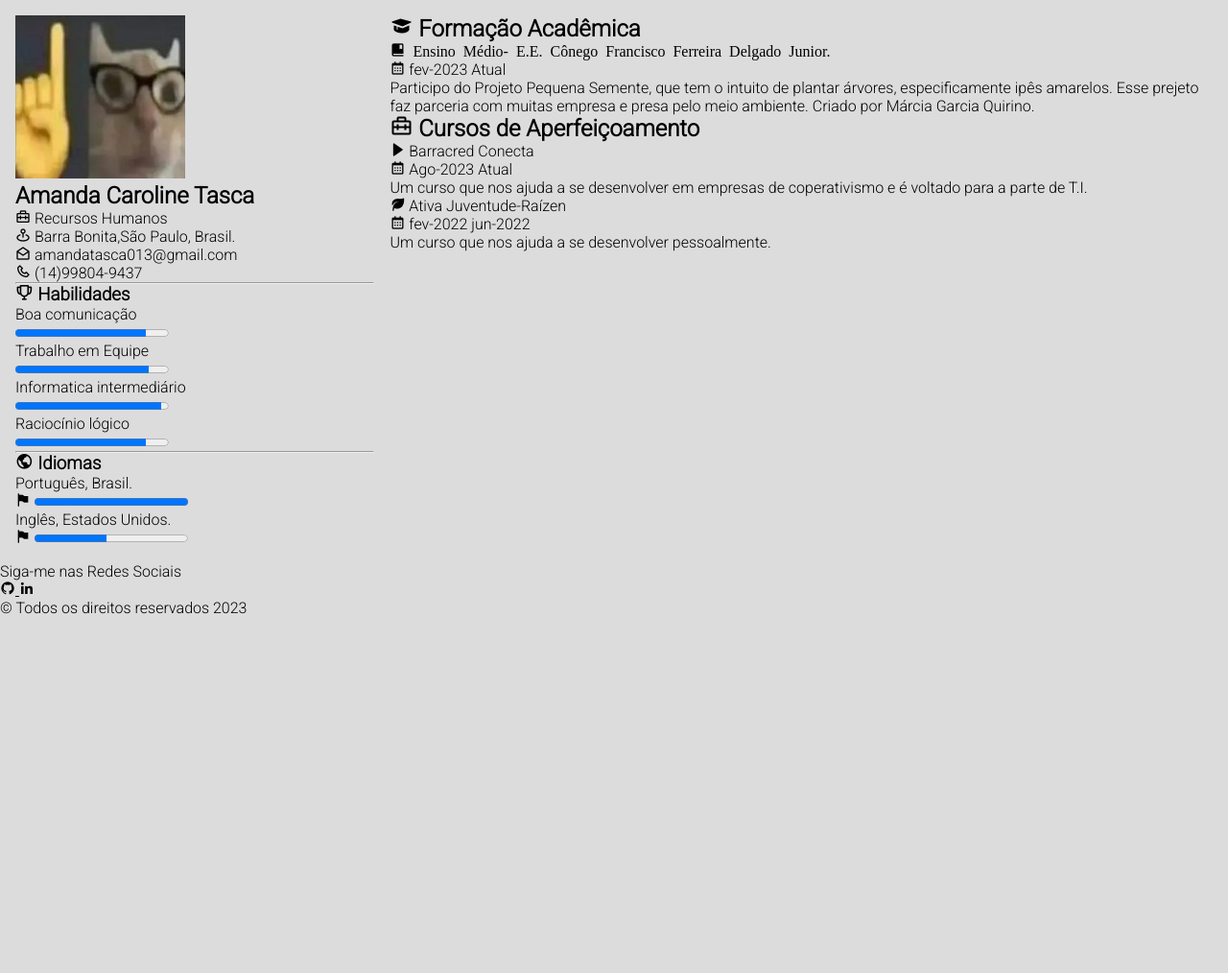
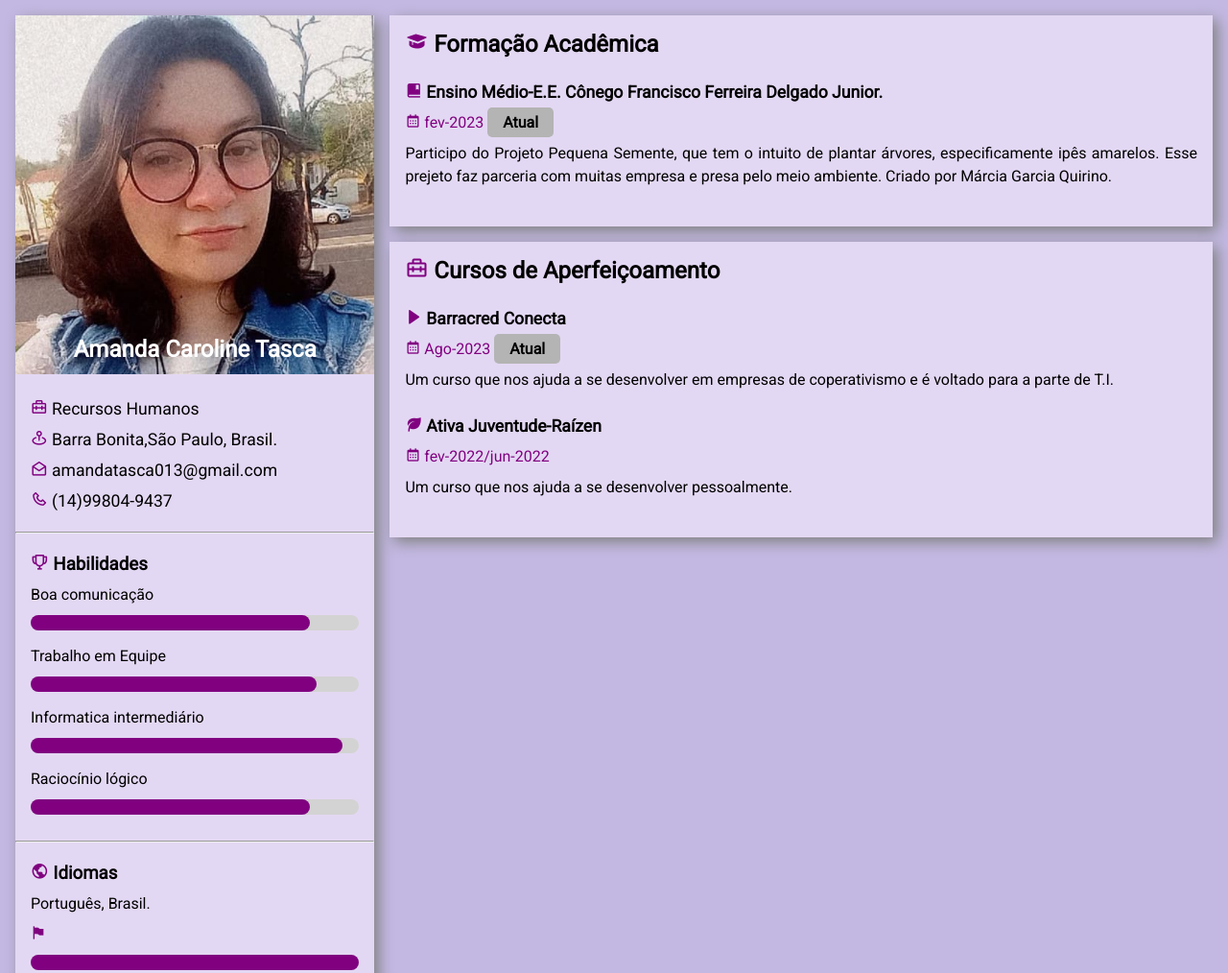
Before and after one commit to AmandaTasca/Curriculo-simples, a plain HTML site: page index.html in a window 1280 px wide. Shown: the top 1014 px of the page at 96% size. Before the commit the page ends 800 px from the top, so only its background shows below. Drawn offline with nearby package versions, Linux system fonts and the light colour scheme; a web font is replaced by a local one.

Commit message:
Atualização do currículo

```diff
--- a/css/style.css
+++ b/css/style.css
@@ -1,5 +1,9 @@
-@import url('https://fonts.googleapis.com/css2?family=Montserrat&family=Open+Sans&family=PT+Sans&family=Roboto:wght@300&display=swap');
+@import url('https://fonts.googleapis.com/css2?family=Fira+Sans&family=Lato:ital@1&family=Montserrat&family=Noto+Sans+Linear+B&family=Open+Sans:wght@400;600&family=Oswald:wght@500&family=PT+Sans&family=Playfair+Display:ital,wght@0,500;1,400&family=Poppins:ital,wght@0,500;1,400&family=Roboto:wght@300;400&display=swap');
 
+:root{
+    --base-color: #800080
+
+}
 *{
     margin: 0;
     padding: 0;
@@ -8,7 +12,7 @@
     color: black
 }
 body{
-    background-color: gainsboro;
+    background-color: rgb(195, 184, 226);
 }
 
 ul{
@@ -27,3 +31,119 @@ main{
     }
 
 }
+
+.left {
+  background-color: rgb(227, 216, 243);
+  box-shadow: 0.3rem 0.3rem 0.9rem  gray ;
+}
+
+.left-image{
+    position: relative;
+}
+.left-image img{
+    width: 100%;
+    transform: rotativeY(180deg);
+
+}
+
+.left-image h1{
+    position: absolute;
+    bottom: 1rem;
+    color: #FFFFFF;
+    width: 100%;
+    text-align: center;
+}
+
+i{
+    color: var(--base-color);
+}
+
+.personal,
+ .skills,
+ .langueges {
+    padding: 1rem;
+    line-height: 2rem;
+
+}
+
+.personal {
+    font-size: 1.1rem;
+}
+
+progress{
+    width: 100%;
+    height: 1.8rem;
+}
+
+.experience, .education{
+    padding: 1rem;
+    background-color: rgb(227, 216, 243);
+  box-shadow: 0.3rem 0.3rem 0.9rem  gray ;
+
+}
+
+.education{
+    margin-bottom: 1rem;
+}
+
+.job {
+ margin: 1.5rem 0;
+}
+
+.job-name {
+    font-size: 1.1rem;
+    font-weight: bold;
+}
+
+.experience p,
+.education p {
+    margin-top: 0.5rem;
+    line-height: 1.5rem;
+    text-align: justify;
+}
+
+.date {
+    color: var(--base-color)
+}
+
+.date span {
+    background-color: rgb(180, 180, 180);
+    color: black; font-weight: bold;
+    padding: 0.4rem 1rem;
+    border-radius: 5px;
+
+}
+
+footer {
+    background-color: rgb(196, 180, 241);
+    padding: 1.5rem;
+    color: black;
+    text-align: center;
+    line-height: 1.5rem;
+           }
+    footer i {
+        color: var(--base-color);
+        margin-top: 0.5rem;
+        font-size: 2rem;
+    }
+
+    footer a {
+        text-decoration: none;
+    }
+
+    .progress {
+        display: inline-block;
+        width: 100%;
+        height:  1rem;
+        border-radius: 20px;
+        background-color: lightgray;
+
+    }
+    .bar {
+        border-radius: 20px;
+        height: 100%;
+        transition: width;
+        transition-duration: 1s;
+        background-color: var(--base-color);
+
+    }
--- a/index.html
+++ b/index.html
@@ -13,7 +13,7 @@
   <main>
     <section class="left">
      <div class="left-image">
-      <img src="img/gatinho nerdola.jpg" alt="Foto de Perfil">
+      <img src="img/foto curriculo.jfif" alt="Foto de Perfil">
       <h1> Amanda Caroline Tasca</h1>
      </div>
      <div class="personal">
@@ -25,24 +25,36 @@
       </ul>
      </div>
      <hr>
-     <div class="skill">
+     <div class="skills">
       <h3><i class='bx bx-trophy'></i> Habilidades</h3>
       <ul>
         <li>
           <p> Boa comunicação </p>
-          <progress max="100" value="85"></progress>
+          <!-- <progress max="100" value="85"></progress> -->
+          <div class="progress">
+            <div class="bar" style="width: 85%;"></div>
+          </div>
         </li>
         <li>
           <p> Trabalho em Equipe </p>
-          <progress max="100" value="87"></progress>
+          <!-- <progress max="100" value="87"></progress> -->
+          <div class="progress">
+            <div class="bar" style="width: 87%;"></div>
+          </div>
         </li>
         <li>
           <p> Informatica intermediário </p>
-          <progress max="100" value="95"></progress>
+          <!-- <progress max="100" value="95"></progress> -->
+          <div class="progress">
+            <div class="bar" style="width: 95%;"></div>
+          </div>
         </li>
         <li>
           <p> Raciocínio lógico </p>
-          <progress max="100" value="85"></progress>
+          <!-- <progress max="100" value="85"></progress> -->
+          <div class="progress">
+            <div class="bar" style="width: 85%;"></div>
+          </div>
         </li>
 
       </ul>
@@ -53,11 +65,17 @@
       <ul>
         <li>
           <p> Português, Brasil. </p><i class='bx bxs-flag-alt' ></i>
-          <progress max="100" value="100"></progress>
+          <!-- <progress max="100" value="100"></progress> -->
+          <div class="progress">
+            <div class="bar" style="width: 100%;"></div>
+          </div>
         </li>
         <li>
           <p> Inglês, Estados Unidos. </p><i class='bx bxs-flag-alt' ></i>
-          <progress max="100" value="47"></progress>
+          <!-- <progress max="100" value="47"></progress> -->
+          <div class="progress">
+            <div class="bar" style="width: 47%;"></div>
+          </div>
         </li>
 
       </ul>
@@ -68,7 +86,7 @@
       <div class="education">
         <h2> <i class='bx bxs-graduation'></i> Formação Acadêmica</h2>
          <div class="job">
-          <p class="job-name"><i class='bx bxs-book-bookmark'> Ensino Médio- E.E. Cônego Francisco Ferreira Delgado Junior.</i>
+          <p class="job-name"><i class='bx bxs-book-bookmark'></i> Ensino Médio-E.E. Cônego Francisco Ferreira Delgado Junior.</p>
             <p class="date"><i class='bx bx-calendar'></i> fev-2023 <span> Atual</span> </p>
              <p> Participo do Projeto Pequena Semente, que tem o intuito de plantar árvores, especificamente ipês amarelos. Esse prejeto faz parceria com muitas empresa e presa pelo meio ambiente. Criado por Márcia Garcia Quirino.  </p>
 
@@ -81,12 +99,9 @@
           <p class="job-name"><i class='bx bxs-right-arrow'></i> Barracred Conecta</p>
             <p class="date"><i class='bx bx-calendar'></i> Ago-2023 <span> Atual</span> </p>
              <p> Um curso que nos ajuda a se desenvolver em empresas de coperativismo e é voltado para a parte de T.I.   </p>
-
-         </div>
-      </div>
       <div class="job">
         <p class="job-name"><i class='bx bxs-leaf'></i> Ativa Juventude-Raízen</p>
-          <p class="date"><i class='bx bx-calendar'></i> fev-2022<span> jun-2022</span> </p>
+          <p class="date"><i class='bx bx-calendar'></i> fev-2022/jun-2022  </p>
            <p> Um curso que nos ajuda a se desenvolver pessoalmente.  </p>
 
        </div>
```
Also changed, not shown: img/foto curriculo.jfif (added).
